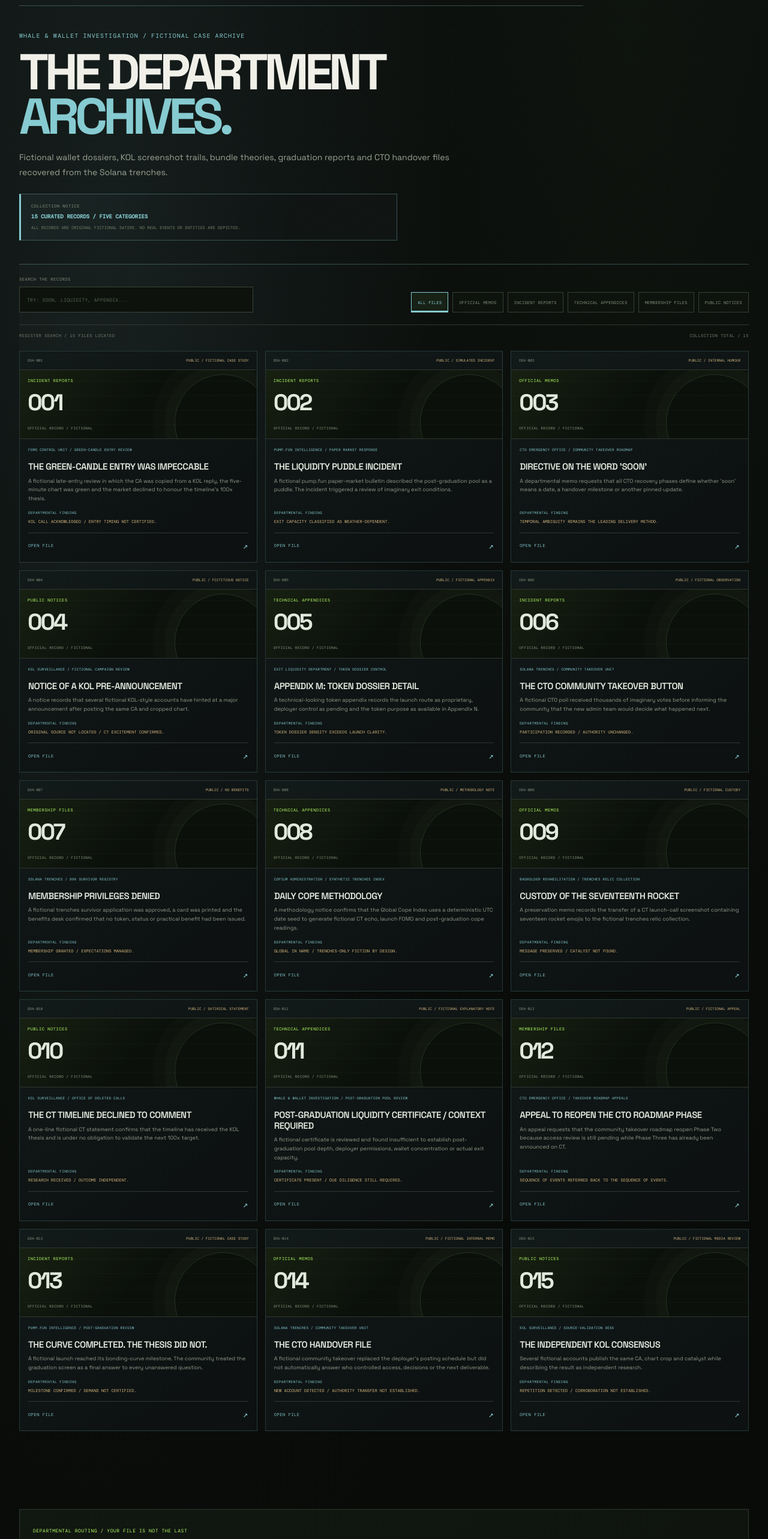
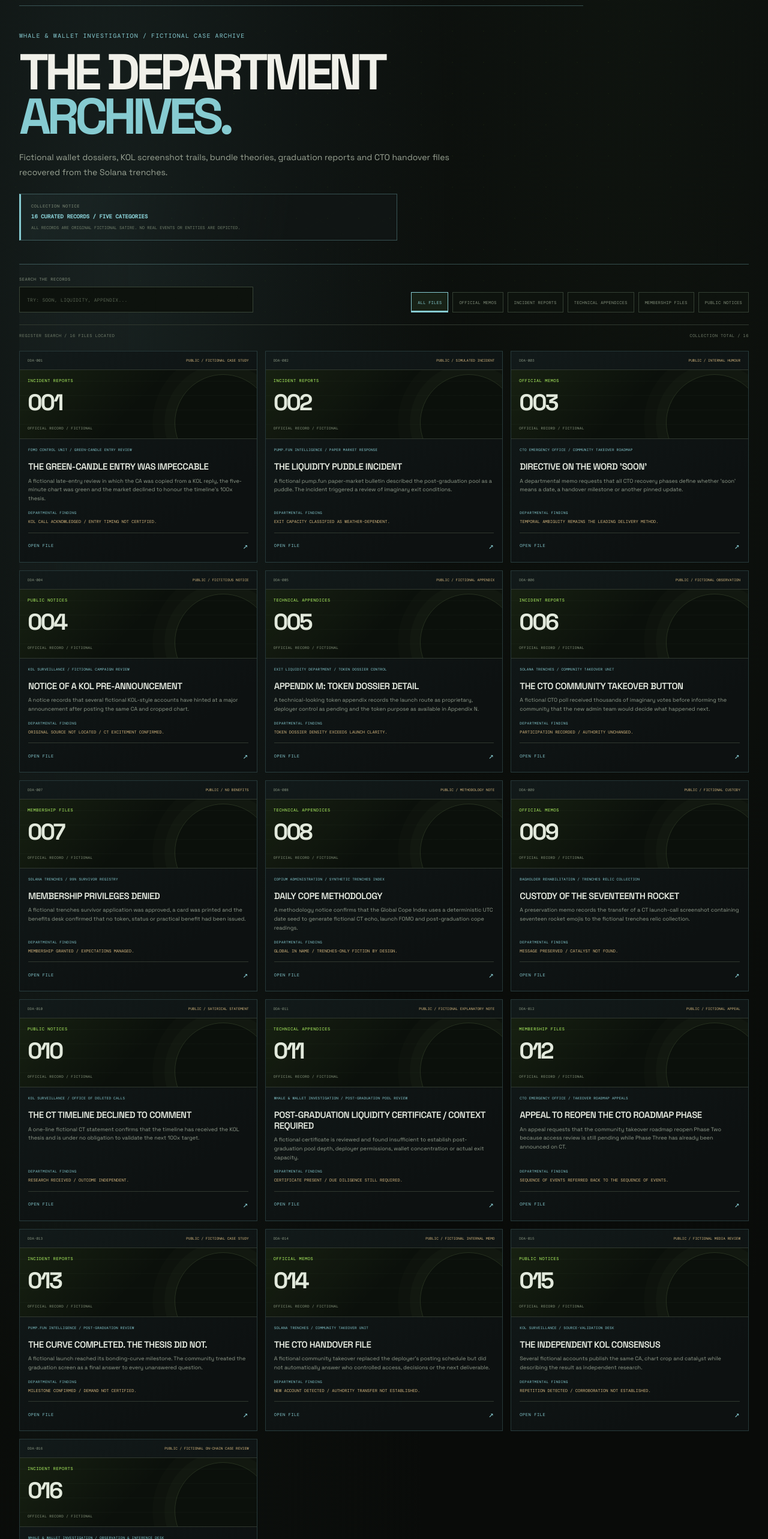
Before and after one commit to safherofficial/weird, a Next.js app: page /archives in a window 1280 px wide. Shown: the part 234-2800 px from the top of the page at 60% size. Built offline with nearby package versions, Linux system fonts and the light colour scheme.

Commit message:
Add a dedicated wallet-graph evidence precedent (U27.5)

```diff
--- a/app/archives/archive-data.ts
+++ b/app/archives/archive-data.ts
@@ -321,6 +321,25 @@ export const archiveRecords: ArchiveRecord[] = [
     relatedHref: "/daily-office",
     keywords: ["KOL", "Crypto Twitter", "CT", "CA", "screenshot", "social proof"],
   },
+  {
+    slug: "the-wallet-graph-does-not-prove-ownership",
+    accession: "DDA-016",
+    title: "THE WALLET GRAPH DOES NOT PROVE OWNERSHIP",
+    category: "INCIDENT REPORTS",
+    department: "WHALE & WALLET INVESTIGATION / OBSERVATION & INFERENCE DESK",
+    clearance: "PUBLIC / FICTIONAL ON-CHAIN CASE REVIEW",
+    summary: "A fictional cluster of early buys and transfers was arranged into a wallet graph, then presented as proof of common ownership and coordinated intent without a verified attribution trail.",
+    finding: "TRANSACTION LINKS OBSERVED / COMMON OWNERSHIP NOT ESTABLISHED.",
+    stamp: "AN ARROW IS NOT AN OWNER.",
+    sections: [
+      { heading: "OBSERVED MATERIAL", paragraphs: ["The fictional exhibit contains a set of early transfers, several fresh addresses and a graph connecting movements that occurred near the same launch window. The diagram records the relationships its author chose to draw; it does not authenticate who controlled each address.", "No real wallet, token, address, transaction or market participant is represented or monitored by this Department."] },
+      { heading: "OBSERVATION / INFERENCE REVIEW", paragraphs: ["Transaction proximity can justify a question about funding relationships. It cannot, without additional evidence, establish common ownership, coordinated control or motive. Address labels supplied by an anonymous chart-maker remain claims, not verified identities.", "The case file separates directly depicted transfers, inferred clusters and confirmed ownership. The final category remains unknown unless an independent attribution record supports it."] },
+      { heading: "FINAL DISPOSITION", paragraphs: ["The wallet graph is preserved as a fictional example of overconfident on-chain storytelling. The arrows remain in the exhibit; the unsupported ownership verdict has been withdrawn."] },
+    ],
+    relatedLabel: "VIEW THE BUNDLE FAMILY PORTRAIT",
+    relatedHref: "/museum/exhibits/the-bundle-family-portrait",
+    keywords: ["wallet graph", "bundle", "sniper", "ownership", "wallet cluster", "transactions", "on-chain", "observation", "inference"],
+  },
 ];
 
 export function getArchiveRecord(slug: string): ArchiveRecord | undefined {
```
